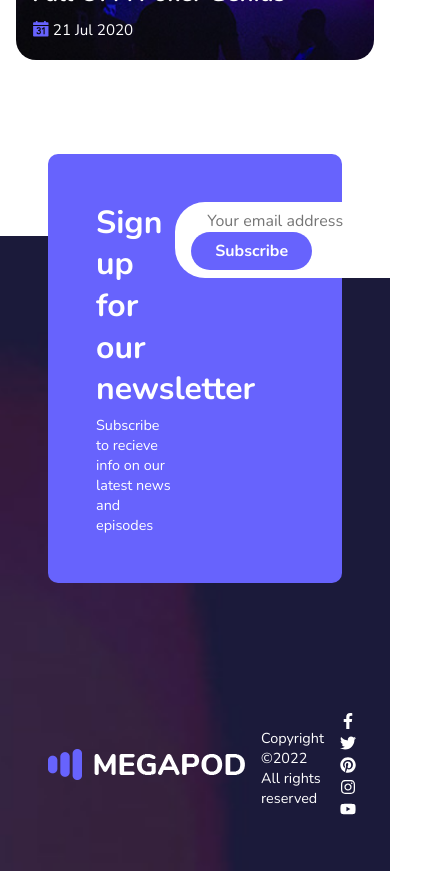
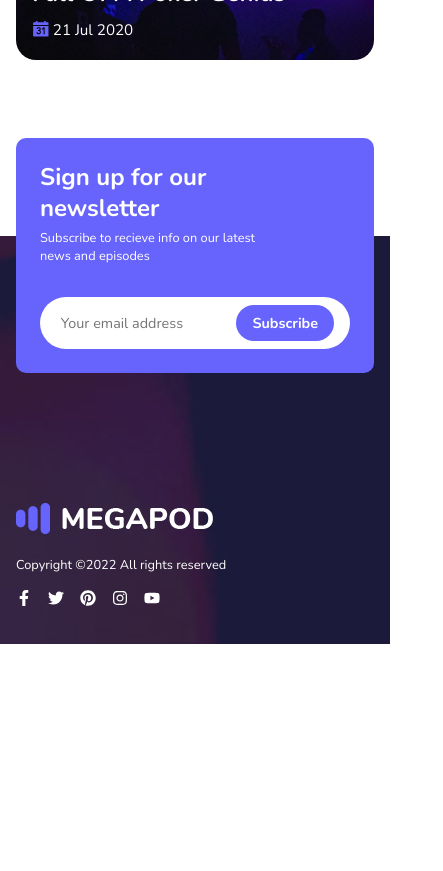
Before and after one commit to zacharymillerm/ultrapod, a React (Create React App) app: page / in a window 390 px wide. Shown: the part 8360-9231 px from the top of the page, 443 px wide, since content can reach past the window. After the commit the page ends 9004 px from the top, so only its background shows below. Built offline with nearby package versions, Linux system fonts and the light colour scheme; the HTML template or start-up script is replaced by a standard one.

Commit message:
Added responsiveness to the footer section

```diff
--- a/src/components/Footer.js
+++ b/src/components/Footer.js
@@ -8,6 +8,7 @@ import {FaFacebookF,
 import { Link } from 'react-router-dom'
 import LogoImage from "../img/logo.png";
 import FooterBg from "../img/footer-bg.jpg"
+import { screens } from '../data/Screens';
 
 // Styles
 const FooterContainer = styled.div`
@@ -17,6 +18,9 @@ const FooterContainer = styled.div`
     color: #fff;
     padding: 3rem;
     position: relative;
+    @media ${screens.tabletS} {
+        padding: 2rem 1rem;
+    }
 `
 const FooterSignUp = styled.div`
     background-color: #6763fd;
@@ -26,24 +30,50 @@ const FooterSignUp = styled.div`
     justify-content: space-between;
     position: relative;
     top: -130px;
+    @media ${screens.laptopS} {
+        justify-content: flex-start;
+        flex-direction: column;
+    }
+    @media ${screens.tabletS} {
+        padding: 1.5rem;
+    }
+    @media ${screens.mobileM} {
+        padding: 1rem;
+    }
 `
 const SignUpContent = styled.div`
     width: 40%;
+    @media ${screens.laptopS} {
+       margin-bottom: 2rem;
+       width: 80%;
+    }
 `
 const Header = styled.p`
     font-size: 2rem;
     font-weight: 700;
     line-height: 1.3;
     margin-bottom: .3rem;
+    @media ${screens.tabletS} {
+        font-size: 1.5rem;
+    }
 `
 const Desc = styled.p`
     font-size: 90%;
+    @media ${screens.tabletS} {
+        font-size: 80%;
+    }
 `
 const SignUpForm = styled.form`
     background-color: #fff;
     height: fit-content;
     padding: .5rem 1rem;
     border-radius: 30px;
+    @media ${screens.laptopS} {
+        display: flex;
+    }
+    @media ${screens.mobileM} {
+        padding: .5rem;
+    }
 `
 const Input = styled.input`
     outline: none;
@@ -51,6 +81,13 @@ const Input = styled.input`
     border: none;
     padding: 0 1rem;
     font-size: 1rem;
+    @media ${screens.laptopS} {
+        width: 80%;
+    }
+    @media ${screens.mobileL} {
+        padding: 0 .3rem;
+        font-size: 90%;
+    }
 `
 const SignUpBtn = styled.button`
     background-color: #6763fd;
@@ -61,23 +98,44 @@ const SignUpBtn = styled.button`
     font-size: 1rem;
     font-weight: 700;
     cursor: pointer;
+    @media ${screens.mobileL} {
+        padding: .5rem 1rem;
+        font-size: 90%;
+    }
 `
 const FooterContent = styled.div`
     display: flex;
     justify-content: space-between;
     align-items: center;
+    @media ${screens.tabletS} {
+        flex-direction: column;
+        align-items: flex-start;
+        justify-content: flex-start;
+    }
 `
 const CopyrightGroup = styled.div`
     display: flex;
     align-items: center;
+    @media ${screens.tabletS} {
+        flex-direction: column;
+        align-items: flex-start;
+    }
 `
 const HomeLink = styled(Link)`
     margin-right: 1rem;
+    @media ${screens.tabletS} {
+        margin-right: 0;
+        margin-bottom: 1rem;
+    }
 `
 const Logo = styled.img`
 `
 const CopyrightText = styled.p`
     font-size: 90%;
+    @media ${screens.tabletS} {
+        margin-bottom: 1rem;
+        font-size: 80%;
+    }
 `
 const FooterLinks = styled.div`
 
@@ -86,6 +144,10 @@ const FooterLink = styled(Link)`
     color: #fff;
     text-decoration: none;
     margin-left: 1rem;
+    @media ${screens.tabletS} {
+        margin-left: 0;
+        margin-right: 1rem;
+    }
 `
 
 const Footer = () => {
```
